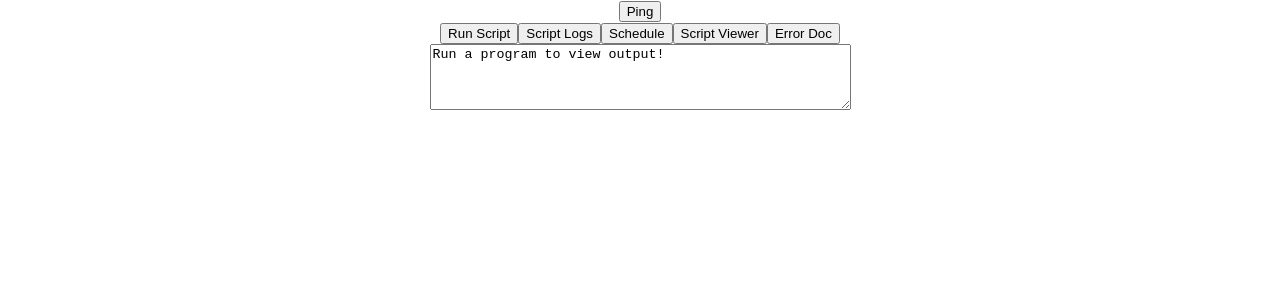
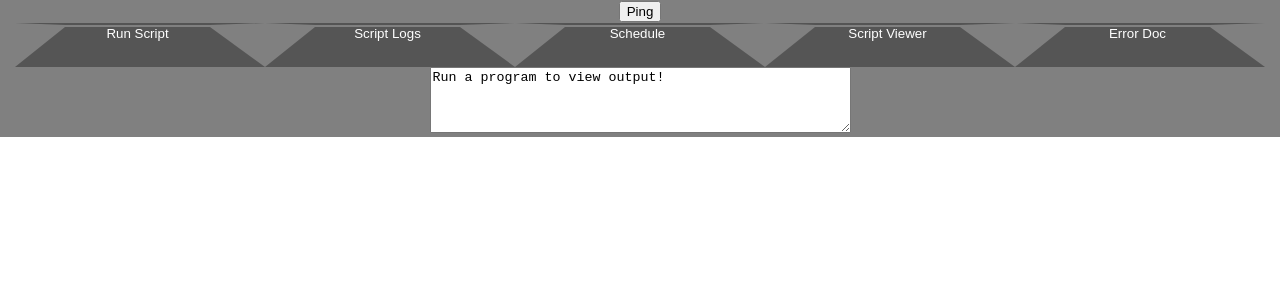
Before and after one commit to qawse3dr/Purpl3_Giraffe_RMS, a React (Create React App) app in the folder purpl3_rms/: page / in a window 1280 px wide. Shown: the top 300 px of the page. Built offline with nearby package versions, Linux system fonts and the light colour scheme.

Commit message:
Created menu tabs which each loads a page.

```diff
--- a/purpl3_rms/public/index.html
+++ b/purpl3_rms/public/index.html
@@ -24,7 +24,7 @@
       work correctly both with client-side routing and a non-root public URL.
       Learn how to configure a non-root public URL by running `npm run build`.
     -->
-    <title>React App</title>
+    <title>Purpl3_G;raffe</title>
   </head>
   <body>
     <noscript>You need to enable JavaScript to run this app.</noscript>
--- a/purpl3_rms/src/components/MenuTab.js
+++ b/purpl3_rms/src/components/MenuTab.js
@@ -48,32 +48,30 @@ class MenuTab extends React.Component {
 
   render() {
     let tabs = <div>
-                <button onClick={this.handleRunScript}>
+                <button class="trapezoid" onClick={this.handleRunScript}>
                   Run Script
                 </button>
-                <button onClick={this.handleScriptLogs}>
+                <button class="trapezoid" onClick={this.handleScriptLogs}>
                   Script Logs
                 </button>
-                <button onClick={this.handleSchedule}>
+                <button class="trapezoid" onClick={this.handleSchedule}>
                   Schedule
                 </button>
-                <button onClick={this.handleScriptViewer}>
+                <button class="trapezoid" onClick={this.handleScriptViewer}>
                   Script Viewer
                 </button>
-                <button onClick={this.handleErrorDoc}>
+                <button class="trapezoid" onClick={this.handleErrorDoc}>
                   Error Doc
                 </button>
               </div>
 
-
-
     let displayCurrentTab;
     if (this.state.currentTab == "Run Script") {
-      displayCurrentTab =  <div>
-                      <textarea readonly rows="4" cols="50">
-                        Run a program to view output!
-                      </textarea>
-                    </div>
+      displayCurrentTab =   <div>
+                              <textarea readonly rows="4" cols="50">
+                                Run a program to view output!
+                              </textarea>
+                            </div>
     }
 
     if (this.state.currentTab == "Script Logs") {
--- a/purpl3_rms/src/index.css
+++ b/purpl3_rms/src/index.css
@@ -11,3 +11,19 @@ code {
   font-family: source-code-pro, Menlo, Monaco, Consolas, 'Courier New',
     monospace;
 }
+
+#root {
+
+	background-color: grey;
+	height: 100
+}
+
+.trapezoid {
+	border-bottom: 40px solid #555;
+	border-left: 50px solid transparent;
+	border-right: 55px solid transparent;
+	height: 0;
+	width: 250px;
+	background-color: grey;
+	color: white;
+}
```
